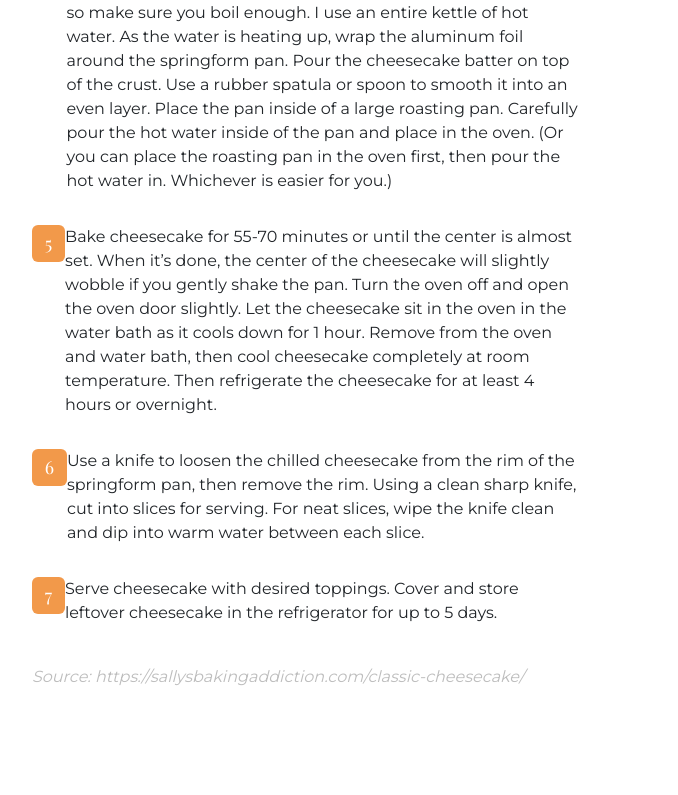
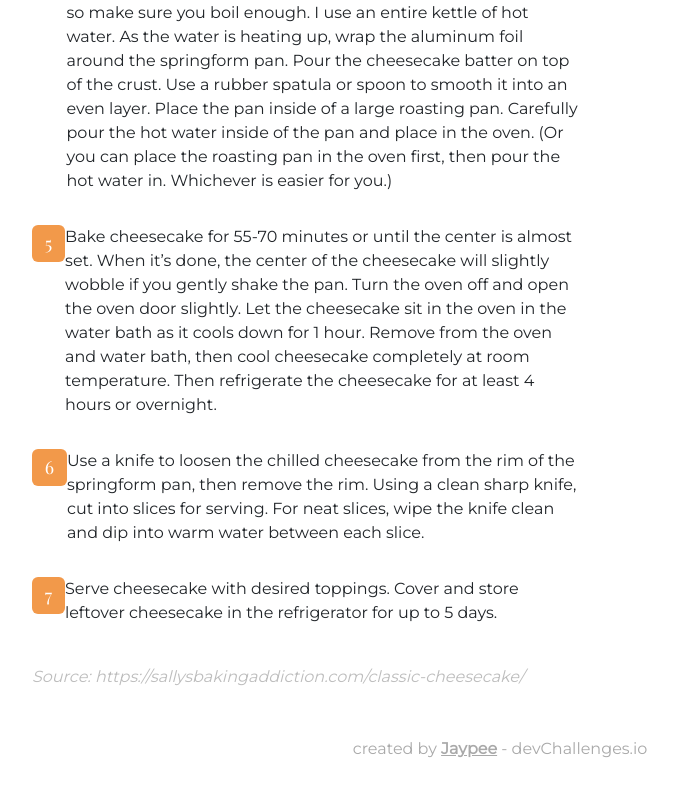
Before and after one commit to jaypee-0/DevChallenges, a React (Create React App) app: page / in a window 1280 px wide. Shown: the part 2128-2923 px from the top of the page, without its empty margins (140-818 px from the left). Before the commit the page ends 2841 px from the top, so only its background shows below. Built offline with nearby package versions, Linux system fonts and the light colour scheme; the HTML template or start-up script is replaced by a standard one.

Commit message:
FIRST COMMIT

```diff
--- a/src/App.js
+++ b/src/App.js
@@ -100,6 +100,9 @@ function App() {
           <RecipesSteps />
         </div>
       </div>
+      <footer>
+          <p className='text-center mt-5'>created by <a href="https://bit.ly/jaypee-github">Jaypee</a> - devChallenges.io</p>
+        </footer>
     </div>
   );
 }
--- a/src/App.scss
+++ b/src/App.scss
@@ -60,3 +60,17 @@ p {
         }
     }
 }
+footer {
+    p {
+        color: #A9A9A9;
+    }
+    a {
+        text-decoration: underline;
+        color: inherit;
+        font-weight: 600;
+        &:hover {
+            color: inherit;
+            font-weight: 800;
+        }
+    }
+}
```
